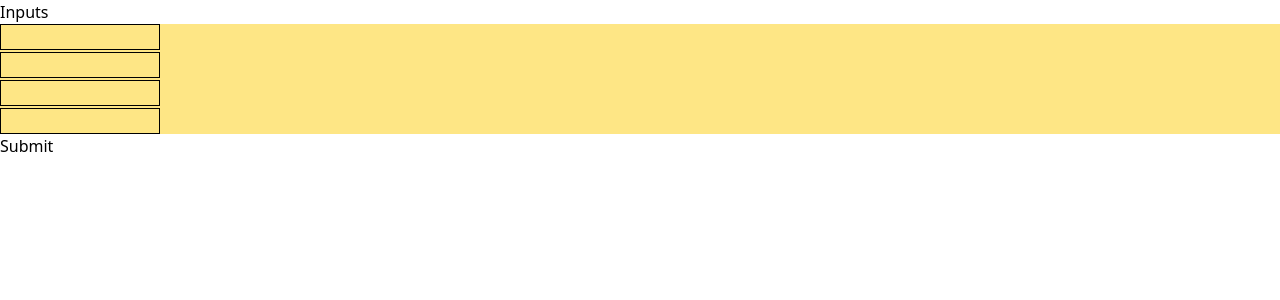
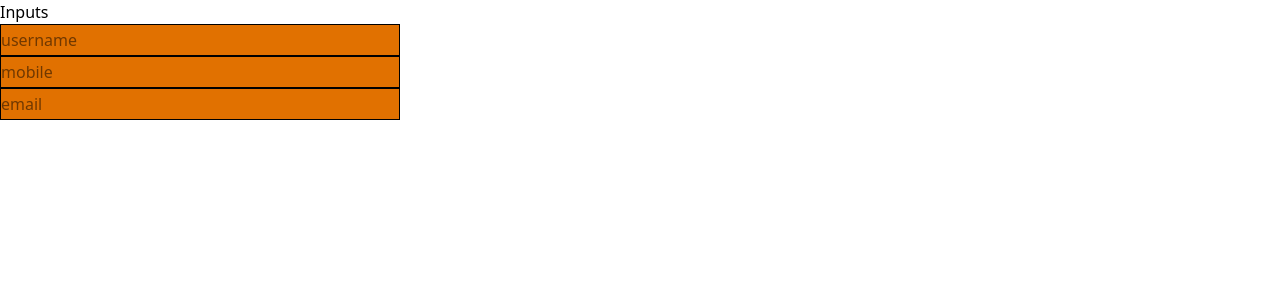
Before and after one commit to adarshh-m-k/tailwind, a React (Vite) app: page /input in a window 1280 px wide. Shown: the top 300 px of the page. Built offline with nearby package versions, Linux system fonts and the light colour scheme.

Commit message:
tailwind

```diff
--- a/src/components/inputs/Inputs.jsx
+++ b/src/components/inputs/Inputs.jsx
@@ -1,45 +1,72 @@
 import axios from 'axios';
 import React, { useState } from 'react'
 
+// function Inputs() {
+
+//     let [list, setList] = useState({
+//         username: "",
+//         mobile: "",
+//         email: "",
+//         password: ""
+//     })
+
+//     const inputValue = (e) => {
+//         let { name, value } = e.target;
+//         console.log(e.target);
+//         setList(prev => ({
+//             ...prev,
+//             [name]: value
+//         }))
+
+
+//     }
+
+//     const submitButton = () => {
+//         axios
+//     }
+//     return (
+//         <div>Inputs
+
+//             <div className='flex flex-col gap-0.5 bg-amber-200'>
+//                 <input type="text"
+//                     className='border w-40' name='username' value={list.username} onChange={inputValue} />
+//                 <input type="text"
+//                     className='border w-40' name='mobile' value={list.mobile} onChange={inputValue} />
+//                 <input type="text"
+//                     className='border w-40' name='email' value={list.email} onChange={inputValue} />
+//                 <input type="text"
+//                     className='border w-40' name='password' value={list.password} onChange={inputValue} />
+//             </div>
+//             <button onClick={submitButton}>Submit</button>
+//         </div>
+//     )
+// }
+
 function Inputs() {
 
-    let [list, setList] = useState({
-        username: "",
-        mobile: "",
-        email: "",
-        password: ""
+    const [input, setInput] = useState({
+        username: '',
+        mobile: '',
+        email: '',
+
     })
 
-    const inputValue = (e) => {
-        let { name, value } = e.target;
-        console.log(e.target);
-        setList(prev => ({
+    const handleChange = (e) => {
+        let { name, value } = e.target
+        setInput(prev => ({
             ...prev,
             [name]: value
         }))
-
-
-    }
-
-    const submitButton = () => {
-        axios
     }
     return (
-        <div>Inputs
+        <div className='flex flex-col'>Inputs
 
-            <div className='flex flex-col gap-0.5 bg-amber-200'>
-                <input type="text"
-                    className='border w-40' name='username' value={list.username} onChange={inputValue} />
-                <input type="text"
-                    className='border w-40' name='mobile' value={list.mobile} onChange={inputValue} />
-                <input type="text"
-                    className='border w-40' name='email' value={list.email} onChange={inputValue} />
-                <input type="text"
-                    className='border w-40' name='password' value={list.password} onChange={inputValue} />
-            </div>
-            <button onClick={submitButton}>Submit</button>
+            <input className='bg-amber-600 w-100 h-8 border' type="text" placeholder='username' name='username' value={input.username} onChange={handleChange} />
+            <input className='bg-amber-600 w-100 h-8 border' type="text" placeholder='mobile' name='mobile' value={input.mobile} onChange={handleChange} />
+            <input className='bg-amber-600 w-100 h-8 border' type="text" placeholder='email' name='email' value={input.email} onChange={handleChange} />
         </div>
     )
 }
 
+
 export default Inputs
```
